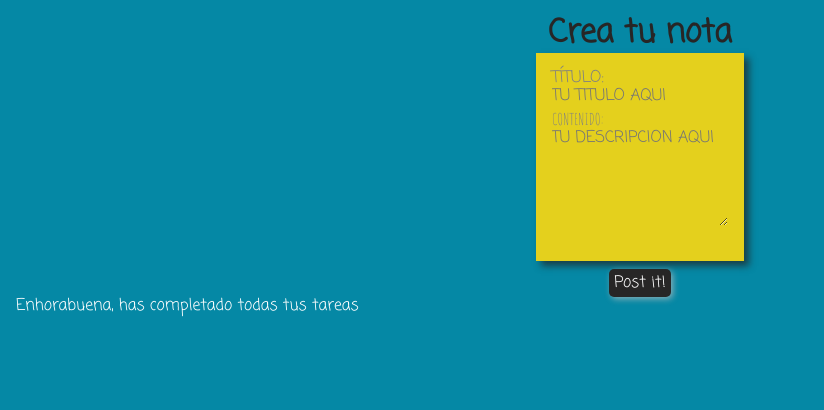
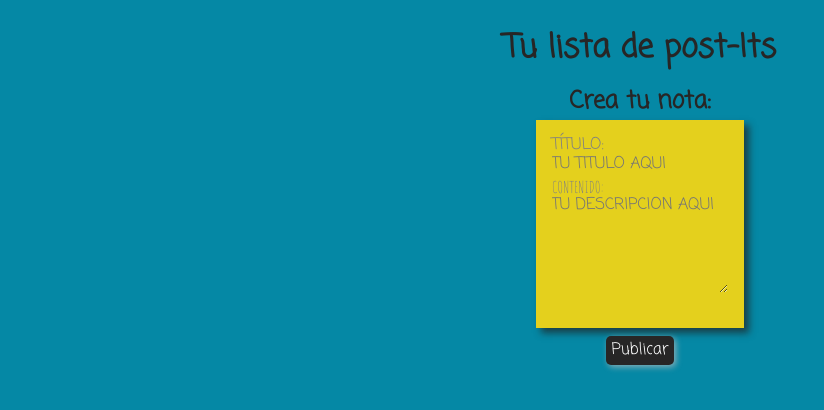
Before and after one commit to Sonia-SV/crud-notes, a React (Create React App) app: page / in a window 1280 px wide. Shown: the top 410 px of the page, without its empty margins (0-824 px from the left). Built offline with nearby package versions, Linux system fonts and the light colour scheme.

Commit message:
Create edit function

```diff
--- a/src/components/App.js
+++ b/src/components/App.js
@@ -5,8 +5,10 @@ import './App.scss';
 
 const App = () => {
   const [allNotes, setAllNotes] = useState([]);
-  const [newNote, setNewNote] = useState({ title: '', content: '', id: 0, editing: false });
+  const [newNote, setNewNote] = useState({ title: '', content: '', id: 0 });
   const [newId, setNewId] = useState(1);
+  const [isEditing, setIsEditing] = useState(false);
+  const [editingIndex, setEditingIndex] = useState('');
 
   useEffect(() => {
     const data = JSON.parse(localStorage.getItem('notes'));
@@ -18,10 +20,19 @@ const App = () => {
     localStorage.setItem('notes', JSON.stringify(allNotes));
   });
 
-  const handlePostNewNote = () => {
+  const handleCreateNewNote = () => {
     setAllNotes((note) => note.concat(newNote));
     setNewId(newId + 1);
     resetPostNote();
+  };
+
+  const handleUpdateNote = () => {
+    setIsEditing(false);
+    resetPostNote();
+    const updatingNote = allNotes;
+    updatingNote[editingIndex].title = newNote.title;
+    updatingNote[editingIndex].content = newNote.content;
+    setAllNotes(updatingNote);
   };
 
   const resetPostNote = () => {
@@ -43,16 +54,21 @@ const App = () => {
 
   const handleEdit = (index) => {
     setNewNote(allNotes[index]);
+    setIsEditing(true);
+    setEditingIndex(index);
   };
 
   return (
     <main>
-      <NotesPost handlePostNewNote={handlePostNewNote} handleInputNote={handleInputNote} newNote={newNote} />
-      {allNotes.length === 0 ? (
-        <p>Enhorabuena, has completado todas tus tareas </p>
-      ) : (
-        <NotesList notes={allNotes} handleDelete={handleDelete} handleEdit={handleEdit} />
-      )}
+      <NotesPost
+        handleCreateNewNote={handleCreateNewNote}
+        handleUpdateNote={handleUpdateNote}
+        handleInputNote={handleInputNote}
+        newNote={newNote}
+        isEditing={isEditing}
+      />
+
+      <NotesList notes={allNotes} handleDelete={handleDelete} handleEdit={handleEdit} />
     </main>
   );
 };
--- a/src/components/header/NotesPost.js
+++ b/src/components/header/NotesPost.js
@@ -1,21 +1,22 @@
 import React from 'react';
 import './header.scss';
 
-const NotesPost = ({ handlePostNewNote, handleInputNote, newNote }) => {
+const NotesPost = ({ handleCreateNewNote, handleUpdateNote, handleInputNote, newNote, isEditing }) => {
   const handleInputChange = (ev) => {
     const { name, value } = ev.target;
     handleInputNote(name, value);
   };
 
-  const handleCreateNewNote = (ev) => {
+  const handlePostNote = (ev) => {
     ev.preventDefault();
-    handlePostNewNote();
+    isEditing ? handleUpdateNote() : handleCreateNewNote();
   };
 
   return (
     <header>
-      <form onSubmit={handleCreateNewNote} className="form">
-        <h1>Crea tu nota</h1>
+      <form onSubmit={handlePostNote} className="form">
+        <h1 className="form__title">Tu lista de post-Its</h1>
+        <h2 className="form__action">{isEditing ? 'Edita tu nota:' : 'Crea tu nota:'}</h2>
         <div className="form__container">
           <label htmlFor="title">Título:</label>
           <input
@@ -40,7 +41,7 @@ const NotesPost = ({ handlePostNewNote, handleInputNote, newNote }) => {
             style={{ textTransform: 'uppercase' }}
           />
         </div>
-        <button type="submit">Post it!</button>
+        <button type="submit">{isEditing ? 'Actualizar' : 'Publicar'}</button>
       </form>
     </header>
   );
--- a/src/components/header/header.scss
+++ b/src/components/header/header.scss
@@ -7,6 +7,12 @@
   flex-direction: column;
   align-items: center;
   color: $font-color;
+  &__title {
+    margin: 15px;
+  }
+  &__action {
+    margin: 5px;
+  }
   &__container {
     text-transform: uppercase;
     display: flex;
```
